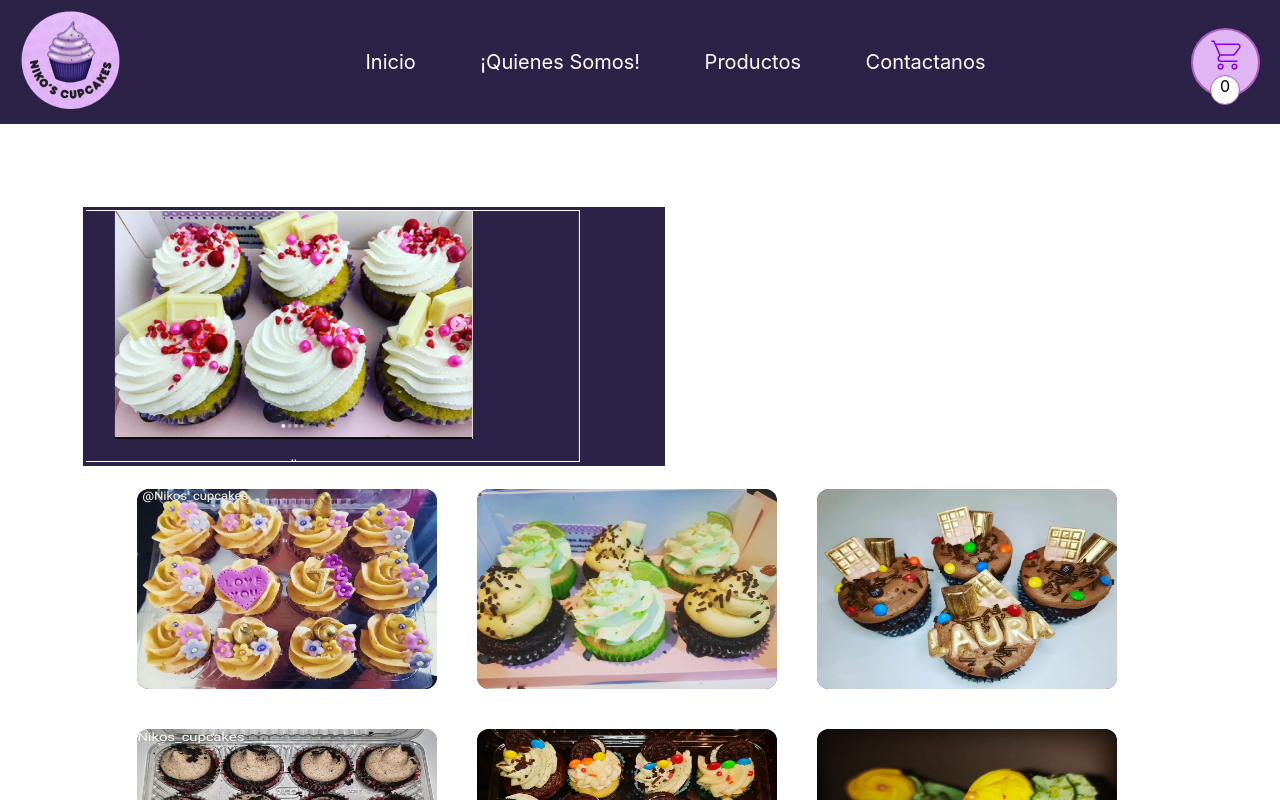
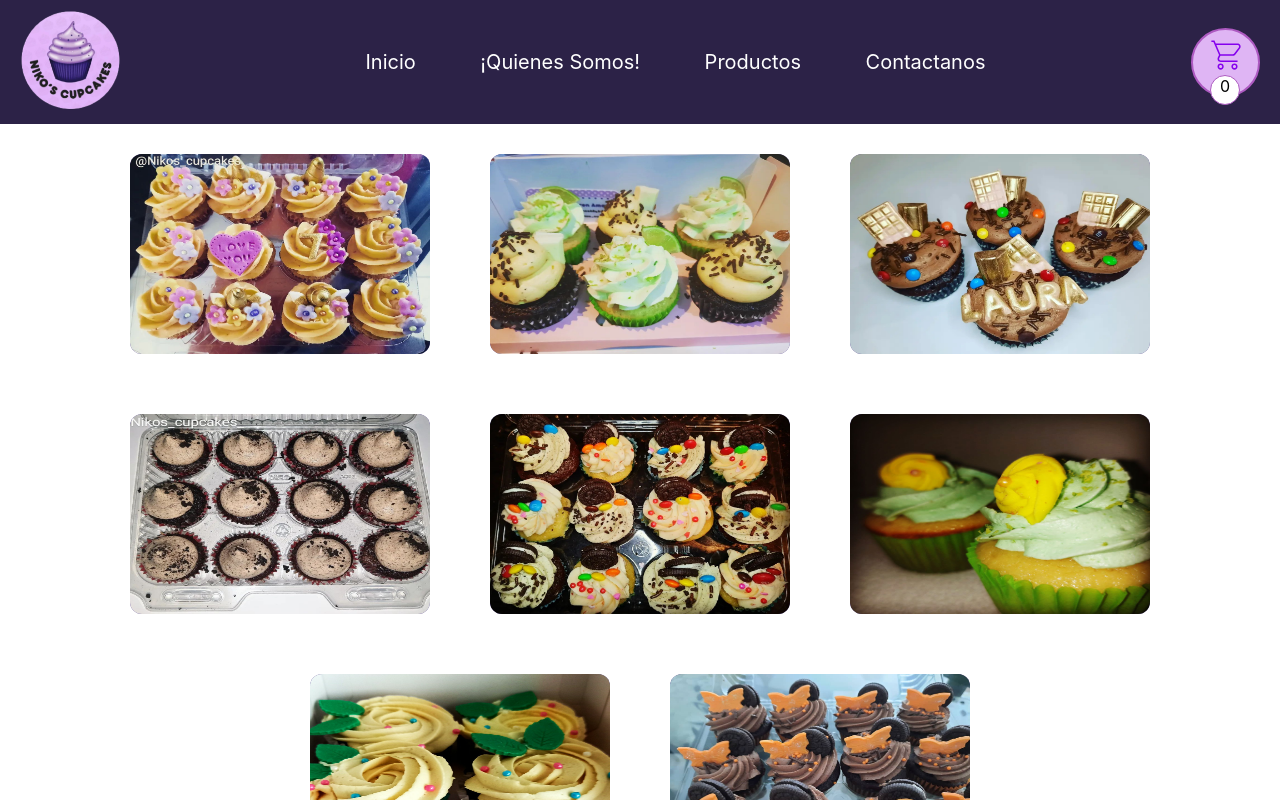
Before and after one commit to valentinacamacho/nicoscupcakes, a React (Create React App) app: page /Cupcakes in a window 1280 px wide. Shown: the top 800 px of the page. Built offline with nearby package versions, Linux system fonts and the light colour scheme.

Commit message:
improve components elements.

```diff
--- a/src/Components/Categorias.jsx
+++ b/src/Components/Categorias.jsx
@@ -4,18 +4,13 @@ import '../StylesSheet/Styles.css'
 function Categorias(props){
     return(
         <div className="Contenedor-principal-Categorias">
-
           <div className="Categorias">
-
             <div className="circulo-categoria">
-              <img
-              />
+              <img src={props.icono} alt={props.texto} />
             </div>
-
             <div className="texto-categoria">
               <p>{props.texto}</p>
             </div>
-
           </div>
         </div>
     );
--- a/src/Pages/Cupcakes.js
+++ b/src/Pages/Cupcakes.js
@@ -4,7 +4,7 @@ import Carritop from "../assets/Images/carritop.png";
 import Carrusel from "../Components/Carrusel";
 import carrusel1 from "../assets/Images/ProductsCupcakes/carrusel1.png";
 
-export const Cupcakes = ({ allProducts, setAllProducts,setTotal,total }) => {
+export const Cupcakes = ({ allProducts, setAllProducts, setTotal, total }) => {
   const onAddProduct = (item) => {
     setAllProducts([...allProducts, item]);
     setTotal(total + item.price * item.quantity)
@@ -21,14 +21,6 @@ export const Cupcakes = ({ allProducts, setAllProducts,setTotal,total }) => {
 
   return (
     <div className="Cupcakes">
-      <div className="carrusel-cop">
-        <Carrusel
-        image={carrusel1}
-        titulo='6 cupcakes'
-        precio='$ 28.000'
-        />
-      </div>
-
       <div className="tarjetas-cupcakes">
         {Cupcake.map((product) => (
           <div className="item" key={product.id}>
--- a/src/Pages/Home.js
+++ b/src/Pages/Home.js
@@ -3,12 +3,12 @@ import "../StylesSheet/Styles.css";
 import ReactPlayer from "react-player";
 import React from "react";
 import { Link } from "react-router-dom";
-/*import video from '../assets/video/nicoscupcakess.mp4'*/
+
 
 function Home() {
   return (
     <div className="Home">
-      <div className="video-Nicos" style={{ width: "100%", height: "100%" }}>
+      <div className="video-Nicos">
         <ReactPlayer
           url="https://youtu.be/kIXXH_lwEy4"
           controls
@@ -24,15 +24,15 @@ function Home() {
 
       <div className="categorias-categorias">
         <Link className="texto-categoria" to="/Cupcakes">
-          <Categorias icono="cup" texto="Cupcakes" />
+          <Categorias icono={require('../assets/Images/categoria-cup.png')} texto="Cupcakes" />
         </Link>
 
         <Link className="texto-categoria" to="/Pastels">
-          <Categorias icono="past" texto="Mini Tortas" />
+          <Categorias icono={require('../assets/Images/categoria-past.png')} texto="Mini Tortas" />
         </Link>
 
         <Link className="texto-categoria" to="/Paletas">
-          <Categorias icono="paleta" texto="Paletas de pastel" />
+          <Categorias icono={require('../assets/Images/categoria-paleta.png')} texto="Paletas de pastel" />
         </Link>
       </div>
 
@@ -44,7 +44,7 @@ function Home() {
         <div className="categorias-texto3">
           <p>
             Todos nuestros productos son elaborados bajo pedido. Por tanto,
-            deben ser solicitados mínimo 3 dias de anticipación.
+            deben ser solicitados mínimo 3 días de anticipación.
           </p>
         </div>
       </div>
--- a/src/Pages/VistaSecun.js
+++ b/src/Pages/VistaSecun.js
@@ -34,17 +34,17 @@ function VistaSecun() {
       <div className="items-vistase">
         <Items
           titulo="Objetivo Principal"
-          texto1="Nuestro objetivo fundamental es llevarle a cada cliente un servicio personalizado y acorde a las caracteristicas de cada evento y necesidad"
+          texto1="Llevar a cada cliente un servicio personalizado y acorde a las características de cada evento y necesidad."
         />
 
         <Items
           titulo="Misión"
-          texto1="Utilizamos mejores ingredientes y buenas tecnicas para innovar nuevos sabores y recetas a nuestros clientes  con el proposito de de entregar a nuestros clientes una experiencia inolvidable de sabores"
+          texto1="Utilizar mejores ingredientes y buenas técnicas para innovar nuevos sabores y recetas, entregando una experiencia inolvidable."
         />
 
         <Items
           titulo="Visión"
-          texto1="Ser reconocida como Nico’s Cupcakes, por la calidad,excelencia y variedad que podemos brindar a nuestros clientes."
+          texto1="Ser reconocido como Nico's Cupcakes, queremos ser  la primera opción en cupcakes deliciosos, creativos y de alta calidad."
         />
       </div>
     </div>
--- a/src/StylesSheet/Styles.css
+++ b/src/StylesSheet/Styles.css
@@ -1,10 +1,3 @@
- /* footer */
-
- /* .contenedor-principal-footer{
-  position: absolute;
-  bottom:0px;
- } */
-
  .footer{
     width: 100%;
     position:relative;
@@ -238,28 +231,25 @@
     border-radius: 12px;
     color: #fff;
     font-size: 18px;
+    border-color: #BCBCBC;
   }
 
   /* Cards de los productos */
-  .tarjetas-cupcakes{
+  .tarjetas-cupcakes {
+
     display: flex;
-    text-align: center;
-    flex-direction: row;
     justify-content: center;
     flex-wrap: wrap;
-    width: 98vw;
+    width: 100%;
+    margin: 0 auto;
+
   }
 
-
-
-
-  .card-products{
+  .card-products {
+    flex: 0 0 22%;
     display: flex;
-    flex-direction: row;
-    text-align: center;
     justify-content: center;
-    width: 15%;
-    margin: auto;
+    margin: 10px;
   }
 
   .flip-card > div {
@@ -362,26 +352,31 @@ Nav{
   color: #E788FF;
 }
 
-.Nav-menu-vertical{
-  position:absolute;
+.Nav-menu-vertical {
+  width: 15%;
+  height: 16%;
+  text-align: start;
+  position: absolute;
   display: none;
   list-style: none;
+  margin: 5px;
   background-color: #2C2247;
+  border: 1px solid white;
+  z-index: 999;
 }
 
-.Nav-menu-horizontal li:hover .Nav-menu-vertical{
+.Nav-menu-horizontal li:hover .Nav-menu-vertical,
+.Nav-menu-vertical:hover {
   display: block;
 }
 
-.Nav-menu-vertical li a{
+.Nav-menu-vertical li a {
   display: block;
-  margin: auto;
   color: #fff;
-  margin-bottom:15px ;
   text-decoration: none;
 }
 
-.Nav-menu-vertical > li > a:hover{
+.Nav-menu-vertical > li > a:hover {
   color: #E788FF;
 }
 
@@ -535,10 +530,17 @@ Nav{
   color:#523E8E;
 }
 
-.items-vistase{
-  display: flex;
-  justify-content: center;
-  align-items: center;
+.items-vistase {
+  display: flex; /* Establece el contenedor como un flex container */
+  justify-content: center; /* Centra los elementos horizontalmente */
+  align-items: center; /* Centra los elementos verticalmente */
+  flex-wrap: wrap; /* Permite que los elementos se envuelvan a la siguiente línea si no caben en una sola línea */
+  text-align: justify;
+}
+
+.items-vistase > .Items {
+  flex: 0 0 auto; /* Establece el tamaño automático para cada elemento */
+  margin: 10px; /* Añade un margen entre los elementos */
 }
 
 
```
